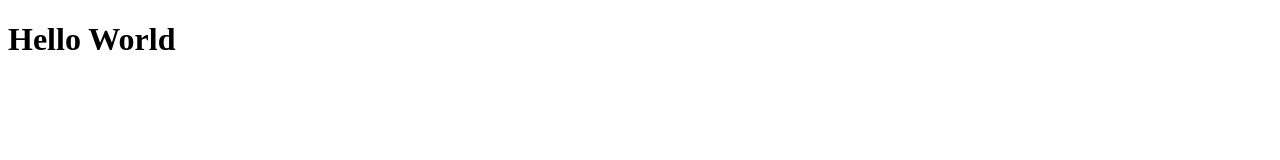
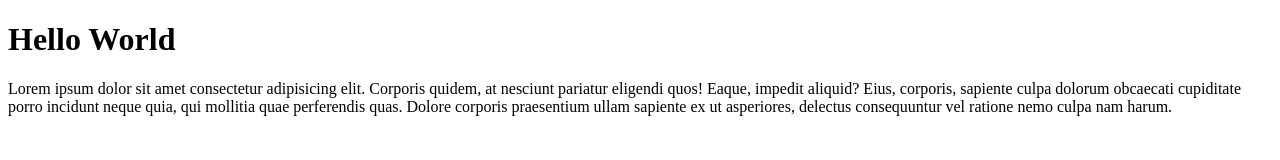
Before and after one commit to rendrabimaa/git-test, a plain HTML site: page index.html in a window 1280 px wide. Drawn offline with Linux system fonts and the light colour scheme.

Commit message:
Menambahkan paragraph

```diff
--- a/index.html
+++ b/index.html
@@ -8,5 +8,6 @@
 </head>
 <body>
     <h1>Hello World</h1>
+    <p>Lorem ipsum dolor sit amet consectetur adipisicing elit. Corporis quidem, at nesciunt pariatur eligendi quos! Eaque, impedit aliquid? Eius, corporis, sapiente culpa dolorum obcaecati cupiditate porro incidunt neque quia, qui mollitia quae perferendis quas. Dolore corporis praesentium ullam sapiente ex ut asperiores, delectus consequuntur vel ratione nemo culpa nam harum.</p>
 </body>
 </html>
```
